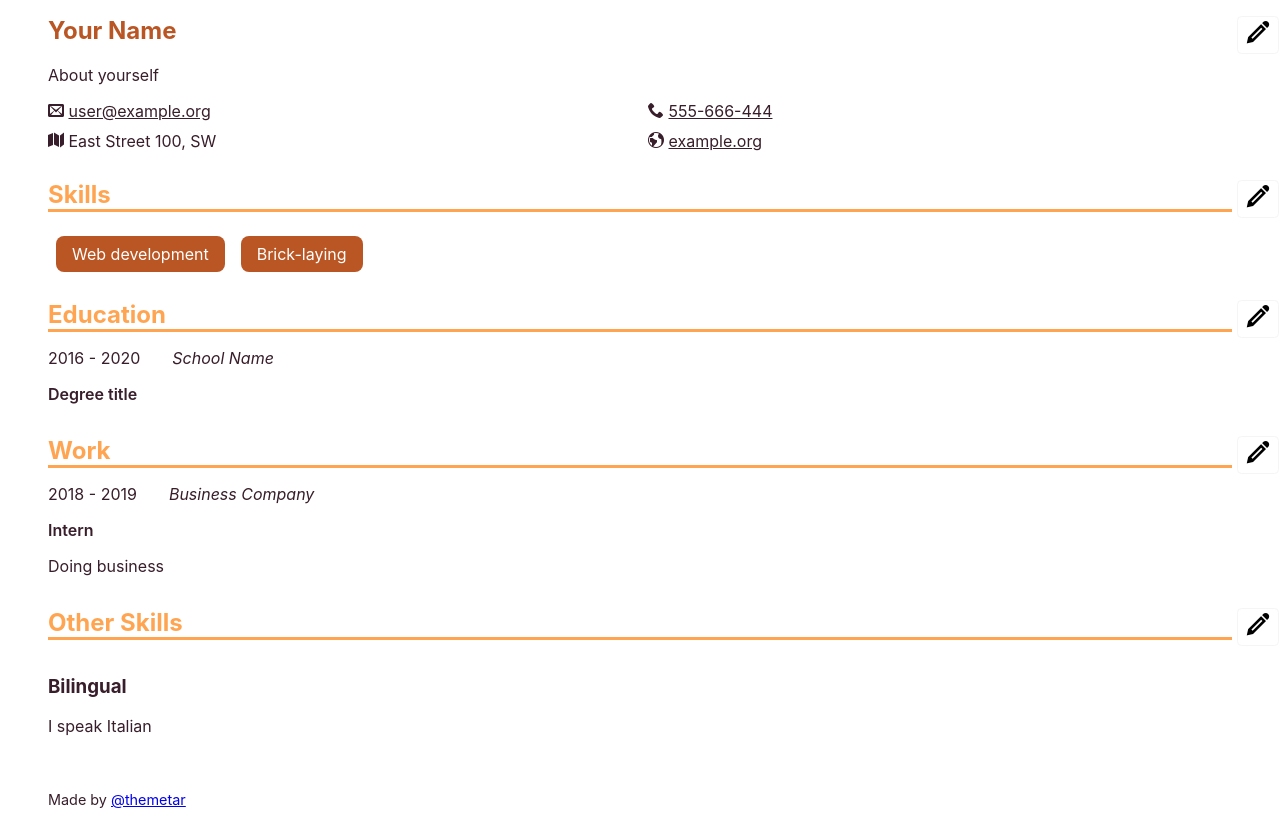
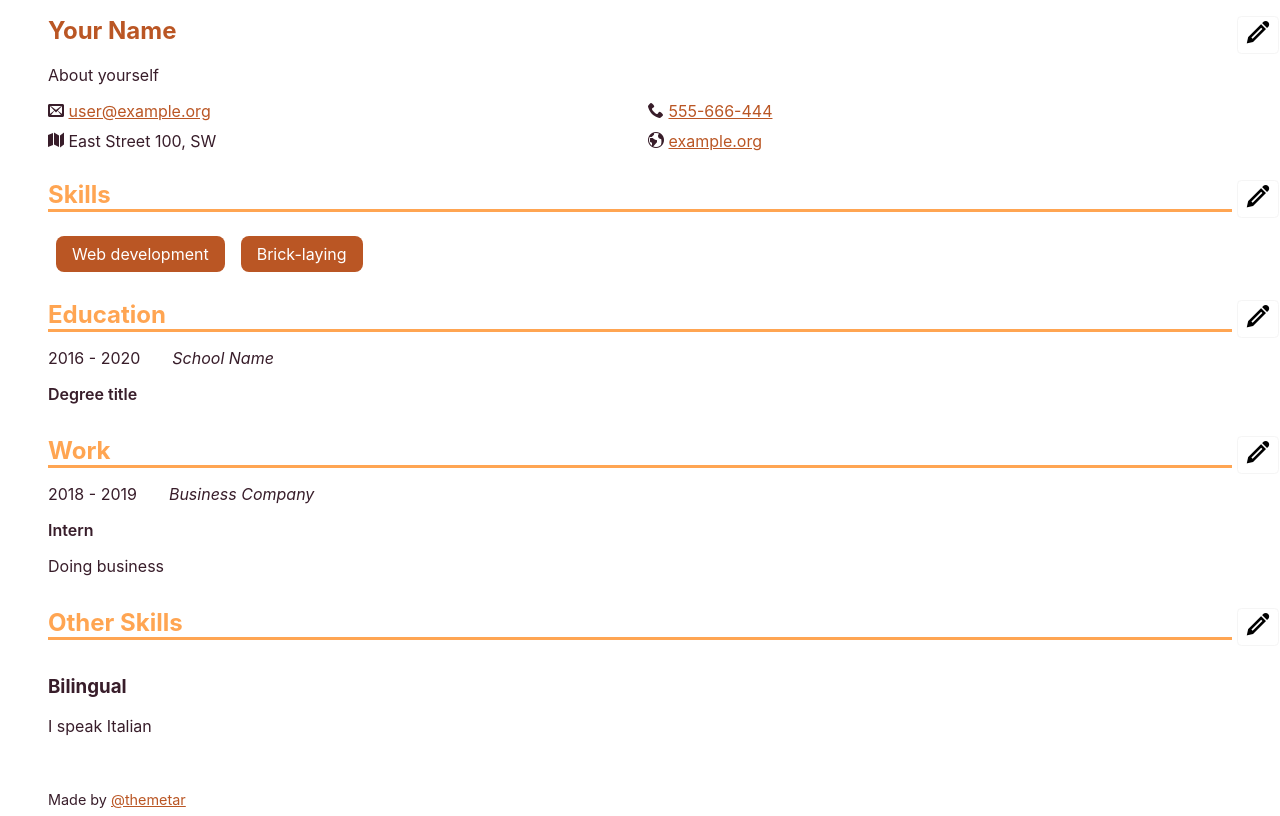
Before and after one commit to themetar/cv-builder, a React (Create React App) app: page / in a window 1280 px wide. Built offline with nearby package versions, Linux system fonts and the light colour scheme.

Commit message:
Set up <a> links' colors

```diff
--- a/src/App.css
+++ b/src/App.css
@@ -69,6 +69,14 @@ section {
 }
 /**/
 
+a:link {  color: var(--title-color); }
+
+a:visited { color: var(--text-color); }
+
+a:hover { color: var(--header-color); }
+
+a:active { color: var(--title-color); }
+
 .App {
   max-width: 1440px;
   margin: 0 auto;
@@ -104,10 +112,6 @@ section {
 
 .contact-info select {
   margin-right: 1rem;
-}
-
-.contact-info a {
-  color: var(--link-color);
 }
 
 h2 {
```
